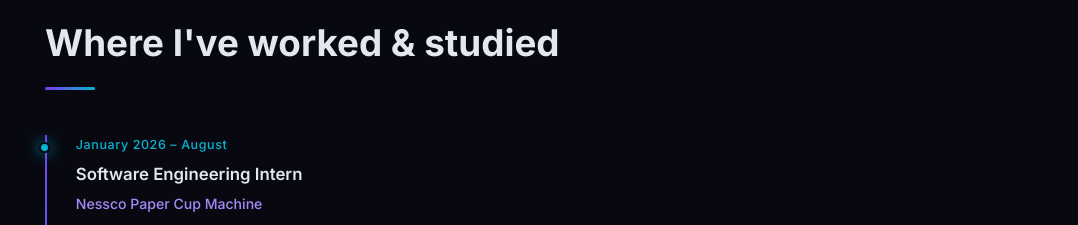
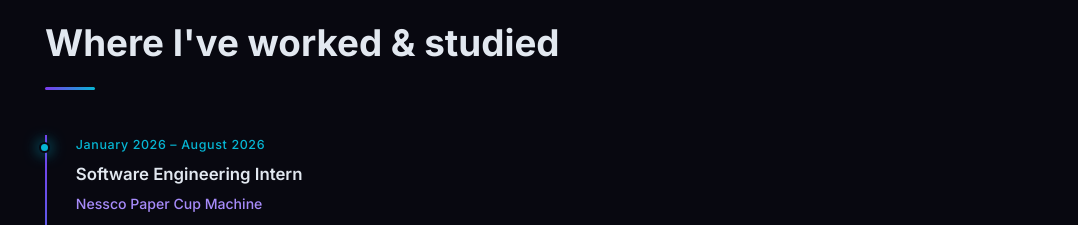
Before and after one commit to bhrigu136/Portfolio, a Next.js app: page / in a window 1280 px wide. Shown: the part 1740-1965 px from the top of the page, without its empty margins (85-1163 px from the left). Built offline with nearby package versions, Linux system fonts and the light colour scheme.

Commit message:
Update internship end date in timeline on Home component

```diff
--- a/src/app/page.js
+++ b/src/app/page.js
@@ -106,7 +106,7 @@ export default function Home() {
           <div className="timeline">
             <FadeIn className="tl-item">
               <div className="tl-dot current" />
-              <div className="tl-date">January 2026 – August</div>
+              <div className="tl-date">January 2026 – August 2026</div>
               <h3>Software Engineering Intern</h3>
               <div className="tl-org">Nessco Paper Cup Machine</div>
               <ul>
```
